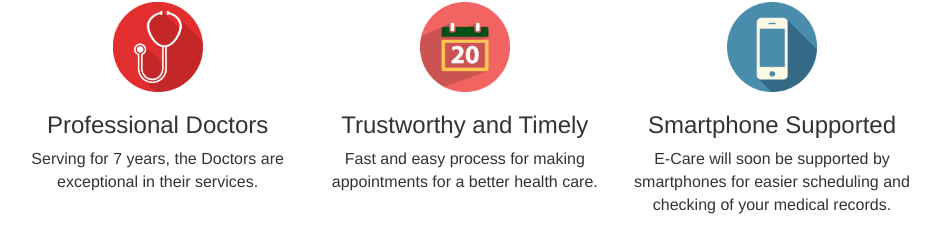
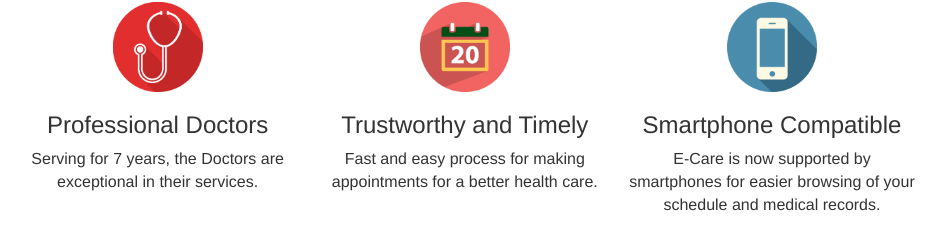
Before and after one commit to bonrosete/E-Care, a Django app: page / in a window 1280 px wide. Shown: the part 754-991 px from the top of the page, without its empty margins (124-1068 px from the left). Run offline with Django 3.2, Linux system fonts and the light colour scheme; some libraries are stand-ins or nearby versions.

Commit message:
Changed index content

```diff
--- a/medapp/templates/index.html
+++ b/medapp/templates/index.html
@@ -52,8 +52,8 @@
     </div>
     <div class="box">
       <img src="{% static 'imgs/Mobile-Smartphone-icon.png' %}">
-      <h3>Smartphone Supported</h3>
-      <p>E-Care will soon be supported by smartphones for easier scheduling and checking of your medical records.</p>
+      <h3>Smartphone Compatible</h3>
+      <p>E-Care is now supported by smartphones for easier browsing of your schedule and medical records.</p>
     </div>
   </div>
 </section>
```
